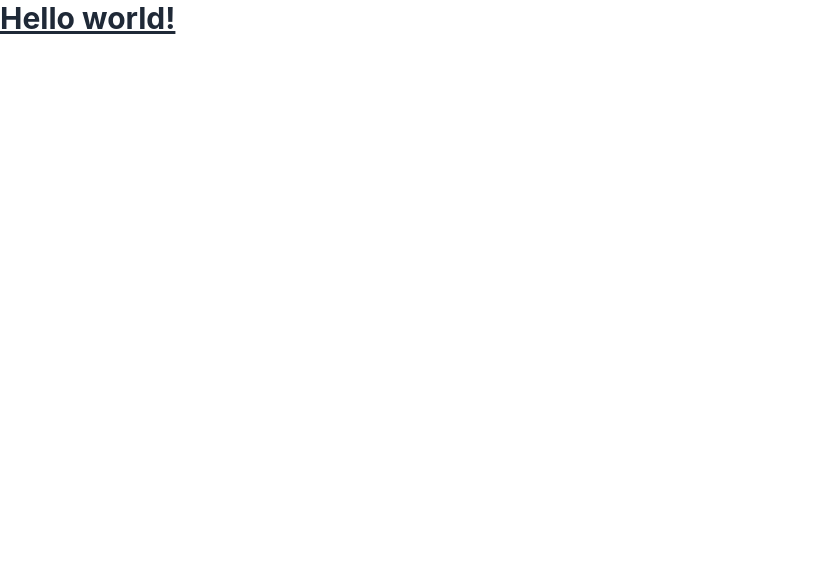
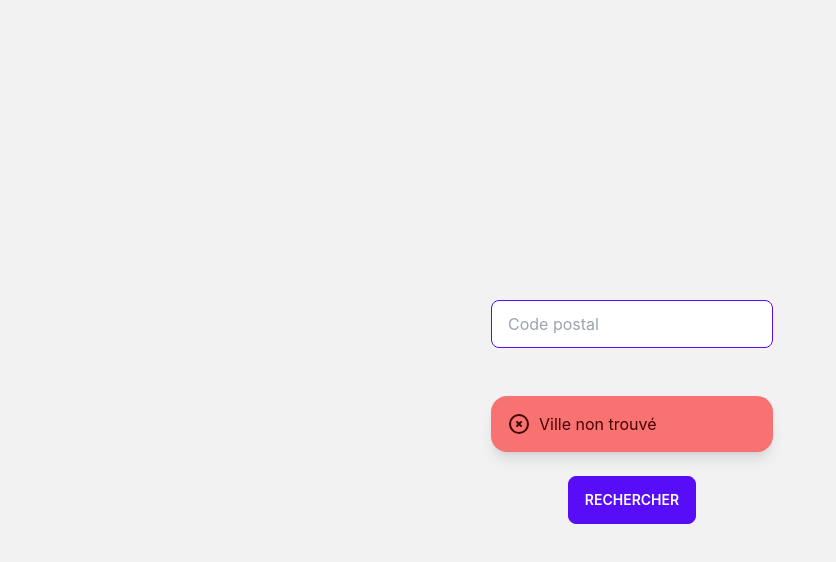
Before and after one commit to synnksou/react-weather, a React (Create React App) app: page / in a window 1280 px wide. Shown: the top 562 px of the page, without its empty margins (0-836 px from the left). Built offline with nearby package versions, Linux system fonts and the light colour scheme; no server answers.

Commit message:
feat:  add search bar + beging of weather card

```diff
--- a/src/App.js
+++ b/src/App.js
@@ -1,21 +1,12 @@
-import { useQuery } from 'react-query';
-import { getWeatherExemple } from './api/weather';
 import './App.css';
+import Weathers from './components/Weather/Weathers';
 
 const App = () => {
-  //Exemple of useQuery
-  const {
-    data: weather,
-    isLoading,
-    error,
-  } = useQuery('weather', () =>
-    getWeatherExemple({
-      lat: 50.633333,
-      lon: 3.066667,
-    }),
+  return (
+    <>
+      <Weathers />
+    </>
   );
-
-  return <h1 className="text-3xl font-bold underline"> Hello world!</h1>;
 };
 
 export default App;
--- a/src/api/index.js
+++ b/src/api/index.js
@@ -32,11 +32,7 @@ api.interceptors.request.use(config => {
 });
 
 const formatResponse = response => {
-  if (!Boolean(response)) {
-    return response;
-  }
-
-  return camelizeKeys(response);
+  return response?.data;
 };
 
 export const get = (uri, config = {}) =>
--- a/src/api/weather.js
+++ b/src/api/weather.js
@@ -1,6 +1,11 @@
 import { get } from '.';
 import { API_KEY } from '../constants';
 
-export const getWeatherExemple = ({ lat, lon }) => {
-  get(`weather?lat=${lat}&lon=${lon}&appid=${API_KEY}`);
-};
+export const getWeatherLat = ({ lat, lon }) =>
+  get(`forecast?lat=${lat}&lon=${lon}&appid=${API_KEY}&lang=fr`);
+
+export const getWeatherZipCode = ({ zipCode }) =>
+  get(`weather?zip=${zipCode},FR&appid=${API_KEY}&lang=fr&units=metric`);
+
+export const getForeCastZipCode = ({ zipCode }) =>
+  get(`forecast?zip=${zipCode},FR&appid=${API_KEY}&lang=fr`);
--- /dev/null
+++ b/src/components/Weather/WeatherCard.js
@@ -0,0 +1,49 @@
+const WeatherCard = ({ weather }) => {
+  console.log({ weather });
+
+  return (
+    <div className="shadow-xl card-side w-96 bg-base-100">
+      <figure className="px-10 pt-10">
+        <img
+          src="https://placeimg.com/400/225/arch"
+          alt="Shoes"
+          className="rounded-xl"
+        />
+      </figure>
+      <div className="card-body">
+        <h2 className="card-title">{weather.name}</h2>
+        <div class="stats stats-vertical lg:stats-horizontal shadow">
+          <div className="flex flex-col">
+            {/* <span className="text-gray-500">Température</span>
+            <span className="text-2xl font-bold">{weather.main.temp}°C</span> */}
+            <div className="stat">
+              <div className="stat-title">Température</div>
+              <div className="stat-value">{weather.main.temp}°C</div>
+            </div>
+          </div>
+          <div className="flex flex-col">
+            {/*   <span className="text-gray-500">Humidité</span>
+            <span className="text-2xl font-bold">{weather.main.humidity}%</span> */}
+
+            <div className="stat">
+              <div className="stat-title">Humidité</div>
+              <div className="stat-value">{weather.main.humidity}%</div>
+            </div>
+          </div>
+
+          <div className="flex flex-col">
+            {/* <span className="text-gray-500">Vent</span>
+            <span className="text-2xl font-bold">{weather.wind.speed}km/h</span> */}
+            <div className="stat">
+              <div className="stat-title">Vent</div>
+              <div className="stat-value">{weather.main.speed}km/h</div>
+            </div>
+          </div>
+          <div className="card-actions" />
+        </div>
+      </div>
+    </div>
+  );
+};
+
+export default WeatherCard;
--- /dev/null
+++ b/src/components/Weather/Weathers.js
@@ -0,0 +1,84 @@
+import React, { useState } from 'react';
+import { useQuery } from 'react-query';
+import { getWeatherZipCode } from '../../api/weather';
+import WeatherCard from './WeatherCard';
+
+const Weathers = () => {
+  const [zipCode, setZipCode] = useState('59000');
+  const [error, setError] = useState(null);
+
+  const { data, refetch } = useQuery(
+    'weather',
+    () =>
+      getWeatherZipCode({
+        zipCode: zipCode,
+      }),
+    {
+      onSucces: () => setError(null),
+      onError: error => {
+        setError(error);
+      },
+    },
+  );
+
+  console.log({ data });
+
+  const handleSearch = () => {
+    refetch();
+  };
+
+  return (
+    <div className="min-h-screen hero bg-base-200">
+      <div className="text-center hero-content">
+        <div className="w-full">
+          <input
+            type="text"
+            placeholder="Code postal"
+            className="w-full max-w-xs my-6 input input-bordered input-primary"
+            onChange={e => setZipCode(e.target.value)}
+          />
+          {error && (
+            <div className="my-6 shadow-lg alert alert-error ">
+              <div>
+                <svg
+                  xmlns="http://www.w3.org/2000/svg"
+                  className="flex-shrink-0 w-6 h-6 stroke-current"
+                  fill="none"
+                  viewBox="0 0 24 24"
+                >
+                  <path
+                    strokeLinecap="round"
+                    strokeLinejoin="round"
+                    strokeWidth="2"
+                    d="M10 14l2-2m0 0l2-2m-2 2l-2-2m2 2l2 2m7-2a9 9 0 11-18 0 9 9 0 0118 0z"
+                  />
+                </svg>
+                <span>Ville non trouvé</span>
+              </div>
+            </div>
+          )}
+          <button
+            type="text"
+            className="btn btn-primary"
+            onClick={handleSearch}
+          >
+            Rechercher
+          </button>
+        </div>
+
+        <div className="max-w-md">
+          {data && <WeatherCard weather={data} />}
+          {/*  <h1 className="text-5xl font-bold">Hello there</h1>
+          <p className="py-6">
+            Provident cupiditate voluptatem et in. Quaerat fugiat ut assumenda
+            excepturi exercitationem quasi. In deleniti eaque aut repudiandae et
+            a id nisi.
+          </p>
+          <button className="btn btn-primary">Get Started</button> */}
+        </div>
+      </div>
+    </div>
+  );
+};
+
+export default Weathers;
```
